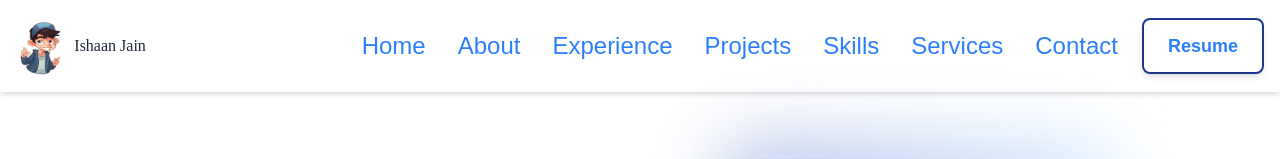
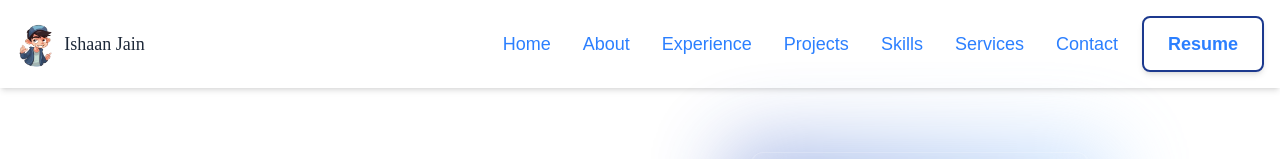
Before and after one commit to ishaanj26/web-portfolio, a React (Vite) app in the folder client/: page / in a window 1280 px wide. Shown: the top 159 px of the page. Built offline with nearby package versions, Linux system fonts and the light colour scheme.

Commit message:
navbar changes

```diff
--- a/client/src/components/Navbar.jsx
+++ b/client/src/components/Navbar.jsx
@@ -31,15 +31,16 @@ function Navbar() {
             <div className="container mx-auto flex justify-between items-center px-4">
                 {/* Logo and Name */}
                 <div className='flex flex-row gap-2 items-center'>
-                    <a href="#nav" className="text-blue-500 font-bold">
+                    <a href="#nav" className="text-blue-500 font-bold flex items-center">
                         <img
                             src="assets/logo.png"
                             draggable="false"
                             alt="Logo"
-                            className='h-12 md:h-15'
+                            style={{ height: '48px' }} /* Fixed pixel height */
+                            className='w-auto object-contain'
                         />
                     </a>
-                    <p className='my-name text-lg md:text-base text-gray-800 dark:text-gray-200'>Ishaan Jain</p>
+                    <p className='my-name text-sm md:text-base lg:text-lg text-gray-800 dark:text-gray-200'>Ishaan Jain</p>
                 </div>
 
                 {/* Desktop Navigation */}
@@ -53,9 +54,9 @@ function Navbar() {
                             animate="visible"
                             variants={navItemVariants}
                         >
-                            <a
-                                href={item.href}
-                                className="text-blue-500 hover:text-blue-700 dark:text-blue-400 dark:hover:text-blue-300 transition duration-300 ease-in-out active:text-blue-700 text-sm lg:text-2xl font-medium"
+
+                            <a href={item.href}
+                                className="text-blue-500 hover:text-blue-700 dark:text-blue-400 dark:hover:text-blue-300 transition duration-300 ease-in-out active:text-blue-700 text-sm md:text-base lg:text-lg font-medium"
                             >
                                 {item.name}
                             </a>
@@ -82,7 +83,7 @@ function Navbar() {
                     <MobileSidebar isOpen={isOpen} toggleMenu={toggleMenu} variants={mobileNavItemVariants} />
                 </div>
             </div>
-        </nav>
+        </nav >
     );
 }
 
```
